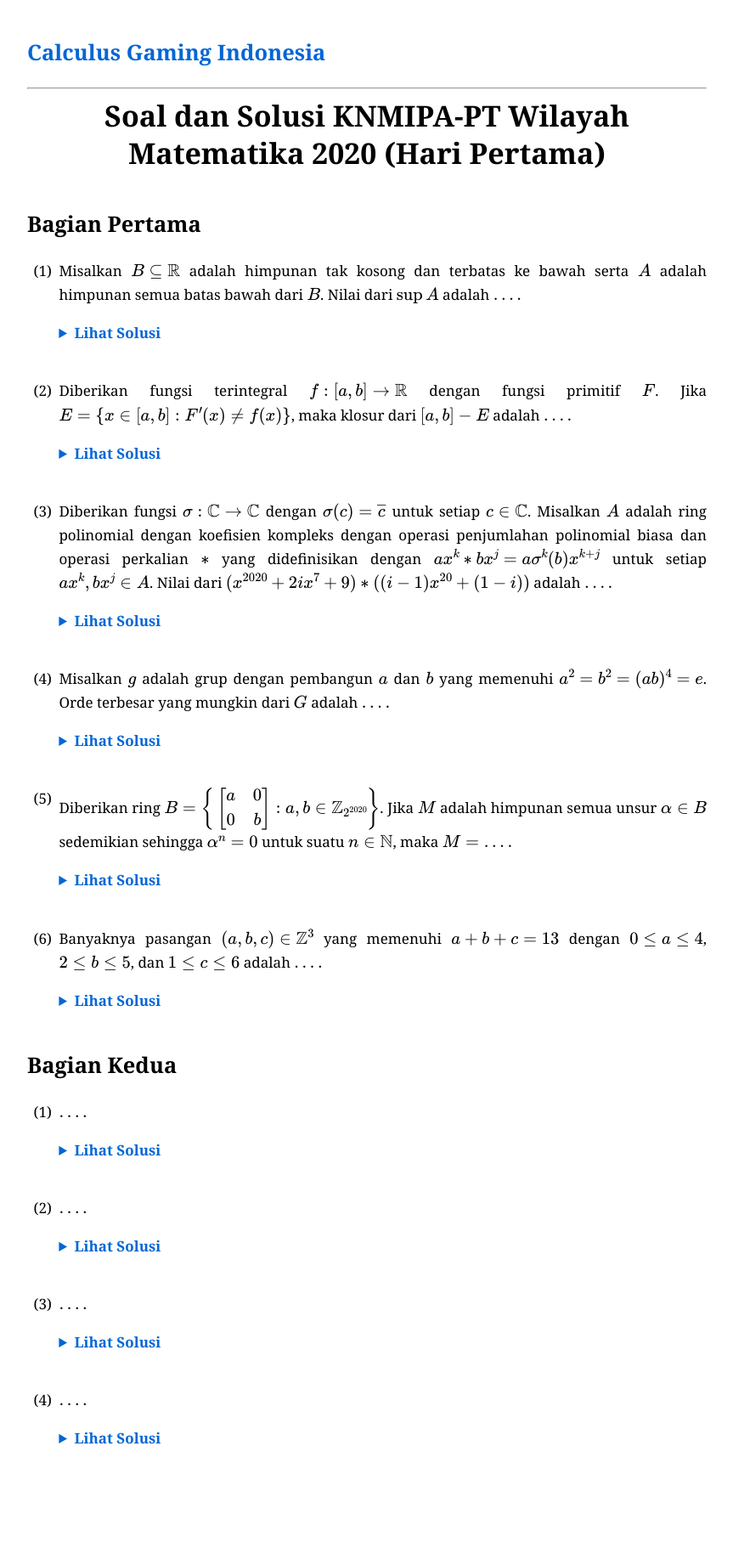
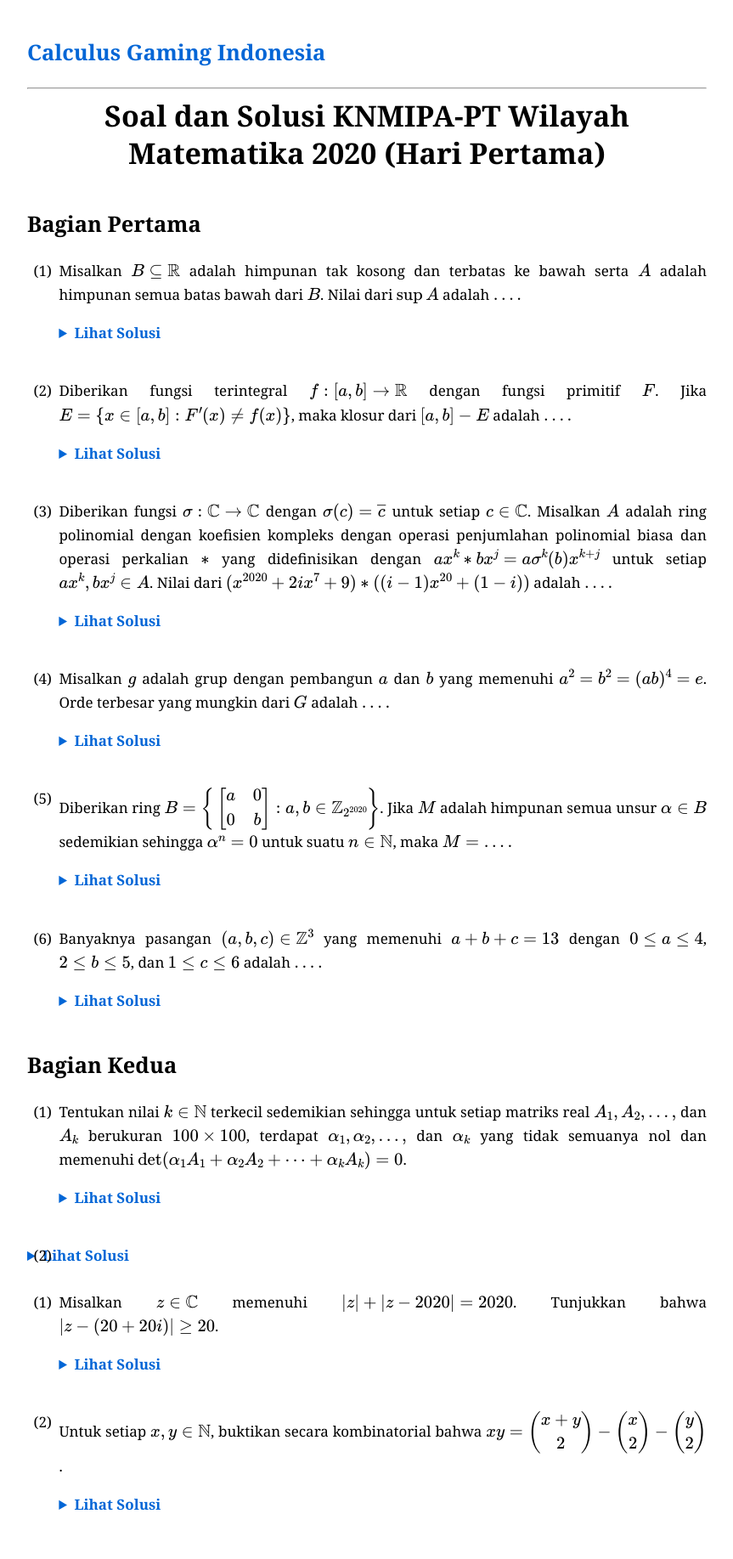
Before and after one commit to calculusgamingindonesia/calculusgamingindonesia.github.io, a Jekyll site: the page built from _posts/2026-07-05-knmipa-pt-wil-mat-20-1.md, in a window 1280 px wide. Shown: the whole page at 85% size, without its empty margins (208-1071 px from the left). Built offline with Jekyll 4.4.1, drawn with Linux system fonts in a browser that asks for light colours; some web fonts are replaced; before the commit the page ends 1757 px from its top, so only the background shows below that.

Commit message:
Update 2026-07-05-knmipa-pt-wil-mat-20-1.md

```diff
--- a/_posts/2026-07-05-knmipa-pt-wil-mat-20-1.md
+++ b/_posts/2026-07-05-knmipa-pt-wil-mat-20-1.md
@@ -50,25 +50,25 @@ urutan: 105
 
 ## Bagian Kedua
 
-1. $\dots.$
+1. Tentukan nilai $k\in\mathbb{N}$ terkecil sedemikian sehingga untuk setiap matriks real $A_1, A_2, \dots,$ dan $A_k$ berukuran $100\times100$, terdapat $\alpha_1, \alpha_2, \dots,$ dan $\alpha_k$ yang tidak semuanya nol dan memenuhi $\det(\alpha_1 A_1+\alpha_2 A_2+\cdots+\alpha_k A_k)=0$.
 
    <details><summary>Lihat Solusi</summary><div class="kotak-solusi" markdown="1">
    Solusi diserahkan kepada pembaca sebagai latihan.
    </div></details>
 
-2. $\dots.$
+2.
 
    <details><summary>Lihat Solusi</summary><div class="kotak-solusi" markdown="1">
    Solusi diserahkan kepada pembaca sebagai latihan.
    </div></details>
 
-3. $\dots.$
+3. Misalkan $z\in\mathbb{C}$ memenuhi $\vert z\vert+\vert z-2020\vert=2020$. Tunjukkan bahwa $\vert z-(20+20i)\vert\geq20$.
 
    <details><summary>Lihat Solusi</summary><div class="kotak-solusi" markdown="1">
    Solusi diserahkan kepada pembaca sebagai latihan.
    </div></details>
 
-4. $\dots.$
+4. Untuk setiap $x, y\in\mathbb{N}$, buktikan secara kombinatorial bahwa $xy=\dbinom{x+y}{2}-\dbinom{x}{2}-\dbinom{y}{2}$.
 
    <details><summary>Lihat Solusi</summary><div class="kotak-solusi" markdown="1">
    Solusi diserahkan kepada pembaca sebagai latihan.
```
